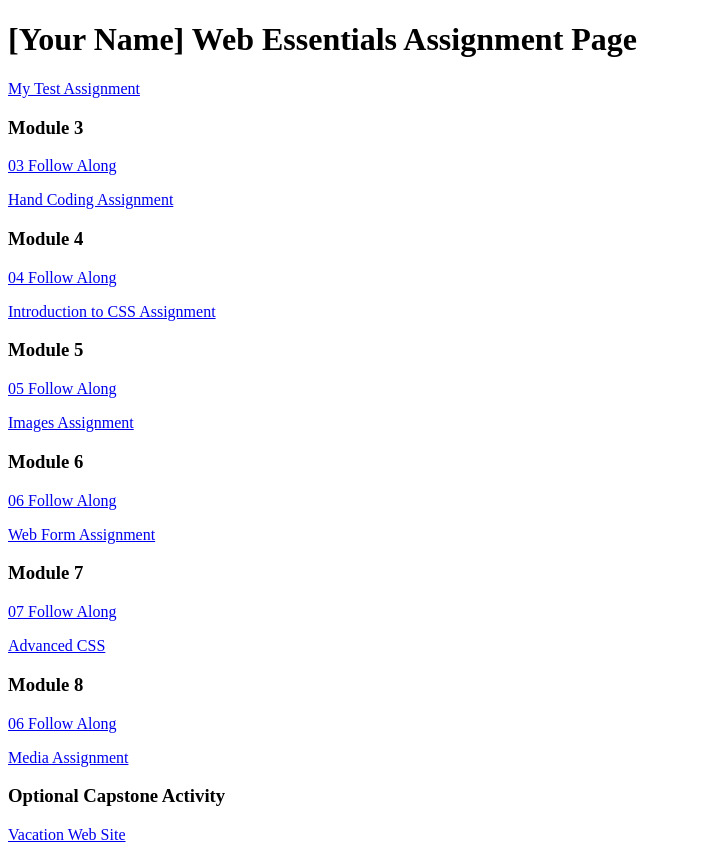
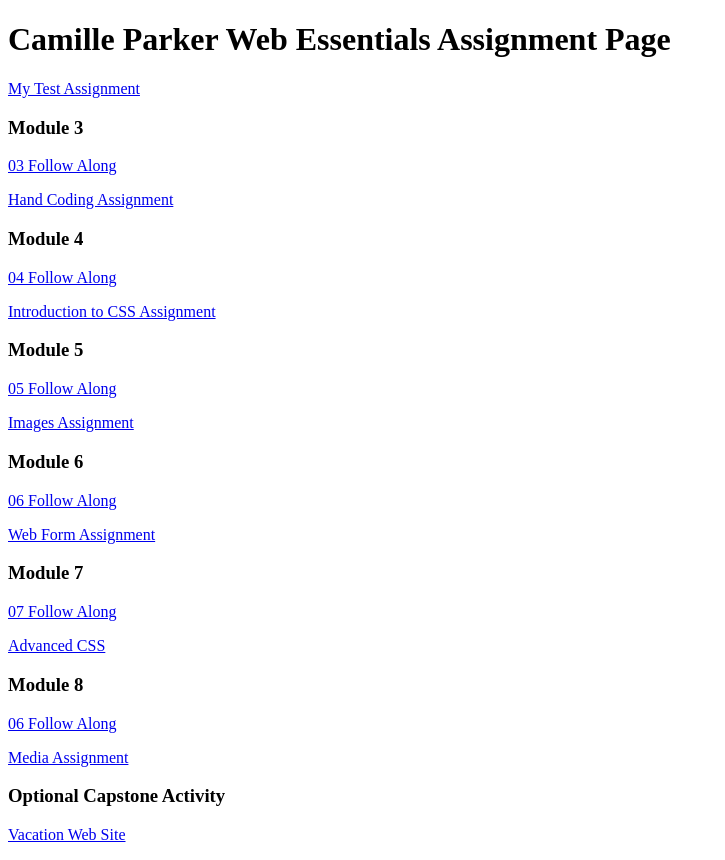
Before and after one commit to CamiCami123/dwdd1600, a plain HTML site: page index.html in a window 1280 px wide. Shown: the whole page, without its empty margins (0-725 px from the left). Drawn offline with Linux system fonts and the light colour scheme.

Commit message:
Added my Name

```diff
--- a/index.html
+++ b/index.html
@@ -6,7 +6,7 @@
 		<title>dwdd 1600 assignment list page</title>
 	</head>
 	<body>
-		<h1>[Your Name] Web Essentials Assignment Page</h1>
+		<h1>Camille Parker Web Essentials Assignment Page</h1>
 		<p><a href="01test">My Test Assignment</a></p>
 
 		<h3>Module 3</h3>
```
